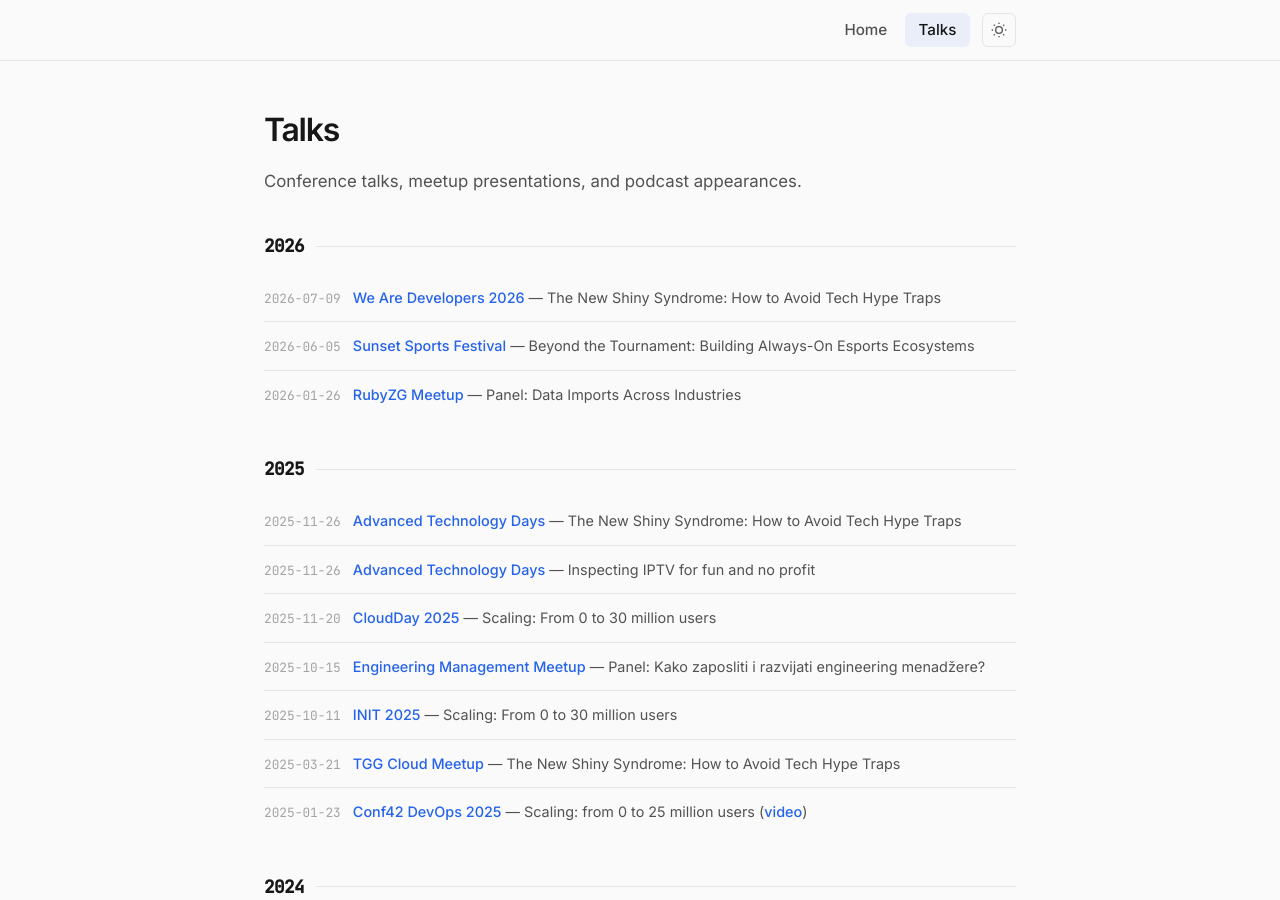
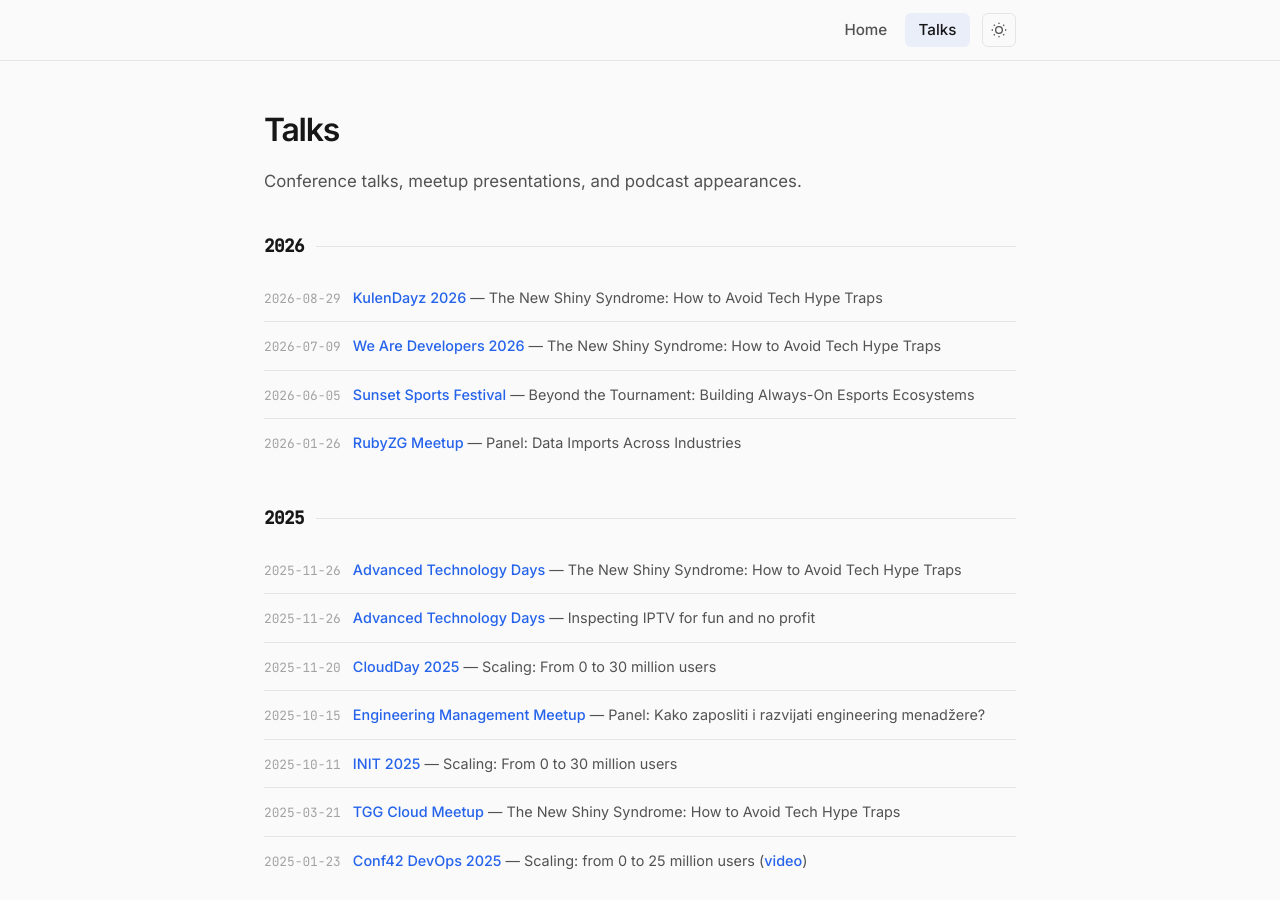
Before and after one commit to jstuhli/jstuhli.github.io, a Jekyll site: the page built from talks.markdown, in a window 1280 px wide and 900 px high. Built offline with Jekyll 4.4.1, drawn with Linux system fonts in a browser that asks for light colours.

Commit message:
Add new talk for KulenDayz 2026

```diff
--- a/_data/talks.yml
+++ b/_data/talks.yml
@@ -1,3 +1,8 @@
+- date: "2026-08-29"
+  conference: "KulenDayz 2026"
+  url: "https://www.kulendayz.com/"
+  title: "The New Shiny Syndrome: How to Avoid Tech Hype Traps"
+
 - date: "2026-07-09"
   conference: "We Are Developers 2026"
   url: "https://www.wearedevelopers.com/world-congress"
```
